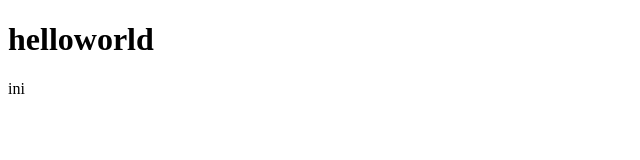
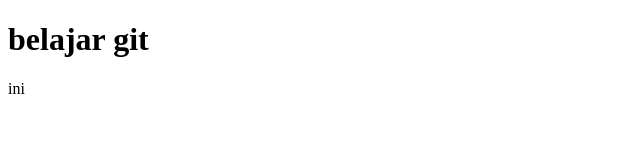
Before and after one commit to sanghamt/belajar-git, a plain HTML site: page index.html in a window 1280 px wide. Shown: the whole page, without its empty margins (0-640 px from the left). Drawn offline with Linux system fonts and the light colour scheme.

Commit message:
tak rubah

```diff
--- a/index.html
+++ b/index.html
@@ -7,7 +7,7 @@
     <title>Document</title>
   </head>
   <body>
-    <h1>helloworld</h1>
+    <h1>belajar git</h1>
     <p>ini</p>
   </body>
 </html>
```
